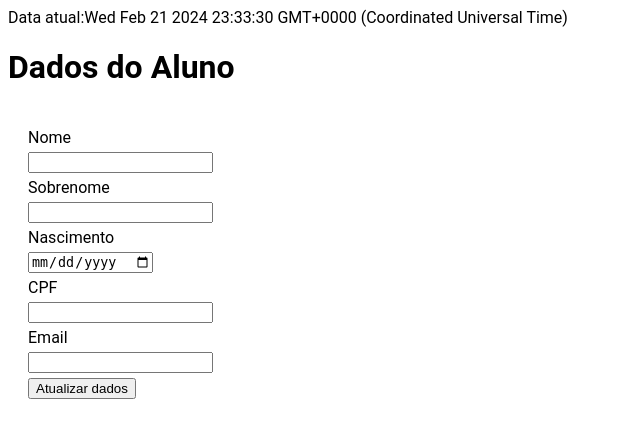
After one commit to pablohenriquealves/projeto-academico-senac, a PHP site: page /atualizaraluno.php in a window 1280 px wide. The commit adds this page. Shown: the top 438 px of the page, without its empty margins (0-640 px from the left). Run offline with PHP 8.4, Linux system fonts and the light colour scheme.

Commit message:
criação de funções no projeto academico

```diff
--- /dev/null
+++ b/academico/atualizaraluno.php
@@ -0,0 +1,28 @@
+<!DOCTYPE html>
+<html lang="en">
+<head>
+    <meta charset="UTF-8">
+    <meta name="viewport" content="width=device-width, initial-scale=1.0">
+    <title>Atualizar dados do aluno no sistema</title>
+    <link rel="stylesheet" href="css/principal.css">
+    <script src="script/codigo.js"></script>
+</head>
+<body>
+
+<h1>Dados do Aluno</h1>
+ <form action="" method="post" class="formacademico">
+    <label for="nome">Nome</label>
+    <input type="text" name="nome" id="nome">
+    <label for="">Sobrenome</label>
+    <input type="text" name="sobrenome" id="sobrenome">
+    <label for="">Nascimento</label>
+    <input type="date" name="nasc" id="nasc">
+    <label for="">CPF</label>
+    <input type="number" name="cpf" id="cpf" maxlength="11">
+    <label for="">Email</label>
+    <input type="email" name="email" id="email">
+    <button type="button" name="button" onClick="dados_aluno(this.form)">Atualizar dados</button>
+
+ </form>
+</body>
+</html>
--- a/academico/css/principal.css
+++ b/academico/css/principal.css
@@ -1,12 +1,29 @@
 /* comum a todas as páginas */
 
+@font-face {
+    font-family: RobotoRegular;
+    src: url(fonte/Roboto-Regular.ttf);
+}
+
 body {
-    font-family: Arial, Helvetica, sans-serif;
+    font-family: Roboto;
 }
 
 p {
     font-size: 1.2em;
     text-align: justify;
+}
+
+form {
+    display: block;
+    margin-bottom: 10px;
+    padding: 20px;
+
+}
+
+label, input{
+    margin-bottom: 5px;
+    display: block;
 }
 
 /* Trabalhando a página inicial */
@@ -26,3 +43,16 @@ table, tr, td {
     height: fit-content;
     line-height: 48px;
 }
+
+.logo {
+    width: 200px;
+    height: auto;
+}
+
+.formacademico{
+    width: 50%;
+    height: 90%;
+    box-sizing: border-box;
+    display: inline-block;
+    float: left;
+}
--- a/academico/index.php
+++ b/academico/index.php
@@ -5,9 +5,12 @@
     <meta name="viewport" content="width=device-width, initial-scale=1.0">
     <title>Sistema Acadêmico</title>
     <link rel="stylesheet" href="css/principal.css">
+    <link rel="preconnect" href="https://fonts.googleapis.com">
+<link rel="preconnect" href="https://fonts.gstatic.com" crossorigin>
+<link href="https://fonts.googleapis.com/css2?family=Roboto:ital,wght@0,100;0,300;0,400;0,500;0,700;0,900;1,100;1,300;1,400;1,500;1,700;1,900&display=swap" rel="stylesheet">
 </head>
 <body id="inicio">
-    <img src="imagens/logosenacv2.png" alt="logo senac" width="200px" height="auto">
+    <img src="imagens/logosenacv2.png" alt="logo senac" class="logo">
     <h1>
         <b>Controle Acadêmico</b>
     </h1>
@@ -16,6 +19,7 @@
     <h2>Menu</h2>
 <ul>
     <li><a href="aluno.php">Alunos</a></li>
+    <li><a href="atualizaraluno.php">Atualizar Cadastro Aluno</a></li>
     <li><a href="professor.php">Professores</a></li>
     <li><a href="disciplina.php">Disciplinas</a></li>
     <li><a href="turma.php">Turmas</a></li>
--- /dev/null
+++ b/academico/script/codigo.js
@@ -0,0 +1,53 @@
+document.write("Data atual:");
+document.write(Date());
+
+function funcao1() {
+    alert("Usando Função");
+}
+
+
+function calc_media(n1,n2) {
+    var m = (n1+n2)/2
+    return m;
+}
+
+
+function resultado(form) {
+    var media = calc_media (parseFloat (form.nota1.value), parseFloat (form.nota2.value));
+
+    if (media >=7)
+        alert ("Aprovado com nota: "+ media);
+    if (6 < media <5)
+        alert ("Recuperação");
+    else
+        alert ("Reprovado com nota: "+ media);
+
+}
+
+
+function justifica_falta(form){
+    var jf = confirm("Justifica Falta "+form.nome_aluno.value+"?");
+
+    if (jf == true){
+         var texto_jf = prompt("Digite a justificativa apresentada:");
+        alert("Justificativa enviada!");
+    }
+    else {
+    var texto_jf = prompt("Por que não irá justificar?");
+     alert("Falta não justificada!");
+    }
+}
+
+function dados_aluno (form){
+    var da = confirm("Confirmar o cadastro do aluno "+form.nome.value+ " " +form.sobrenome.value+"?");
+
+    if (da == true) {
+        var nasc = confirm("A data de nascimento "+form.nasc.value+" está correta?");
+        var cpf = confirm("O CPF "+form.cpf.value+" está correto?");
+        var email = confirm("Confira o E-mail inserido "+form.email.value);
+        prompt("Deseja acrescentar alguma informação?");
+        alert("Cadastro do aluno realizado com sucesso!");
+    }
+    else
+    alert("Cadastro não atualizado.");
+}
```
Also changed, not shown: academico/aluno.php (+6 -1 lines), academico/frequencia.php (added, +27 -0 lines), academico/testejs.php (added, +17 -0 lines), academico/fonte/Roboto-Black.ttf (added), academico/fonte/Roboto-BlackItalic.ttf (added), academico/fonte/Roboto-Bold.ttf (added), academico/fonte/Roboto-BoldItalic.ttf (added), academico/fonte/Roboto-Italic.ttf (added), academico/fonte/Roboto-Light.ttf (added), academico/fonte/Roboto-LightItalic.ttf (added), academico/fonte/Roboto-Medium.ttf (added), academico/fonte/Roboto-MediumItalic.ttf (added), academico/fonte/Roboto-Regular.ttf (added), academico/fonte/Roboto-Thin.ttf (added), 1 more files.
